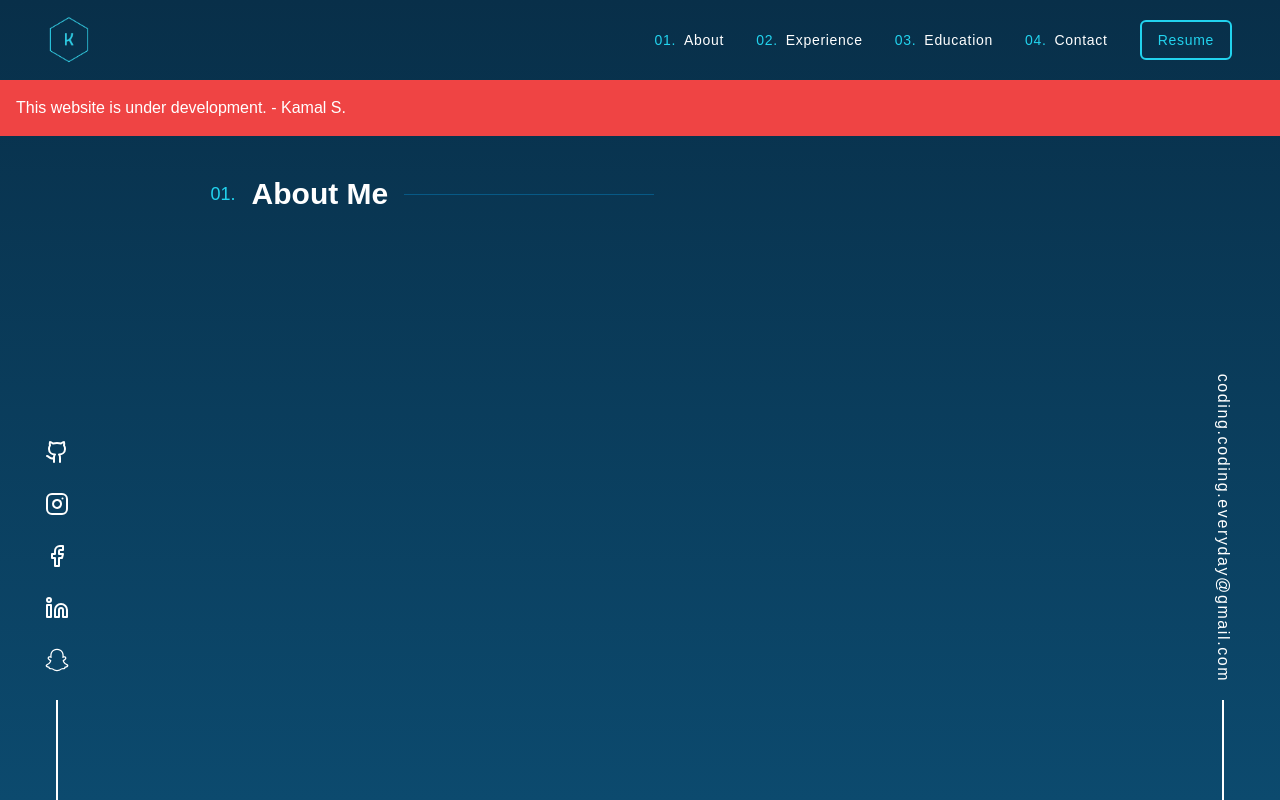
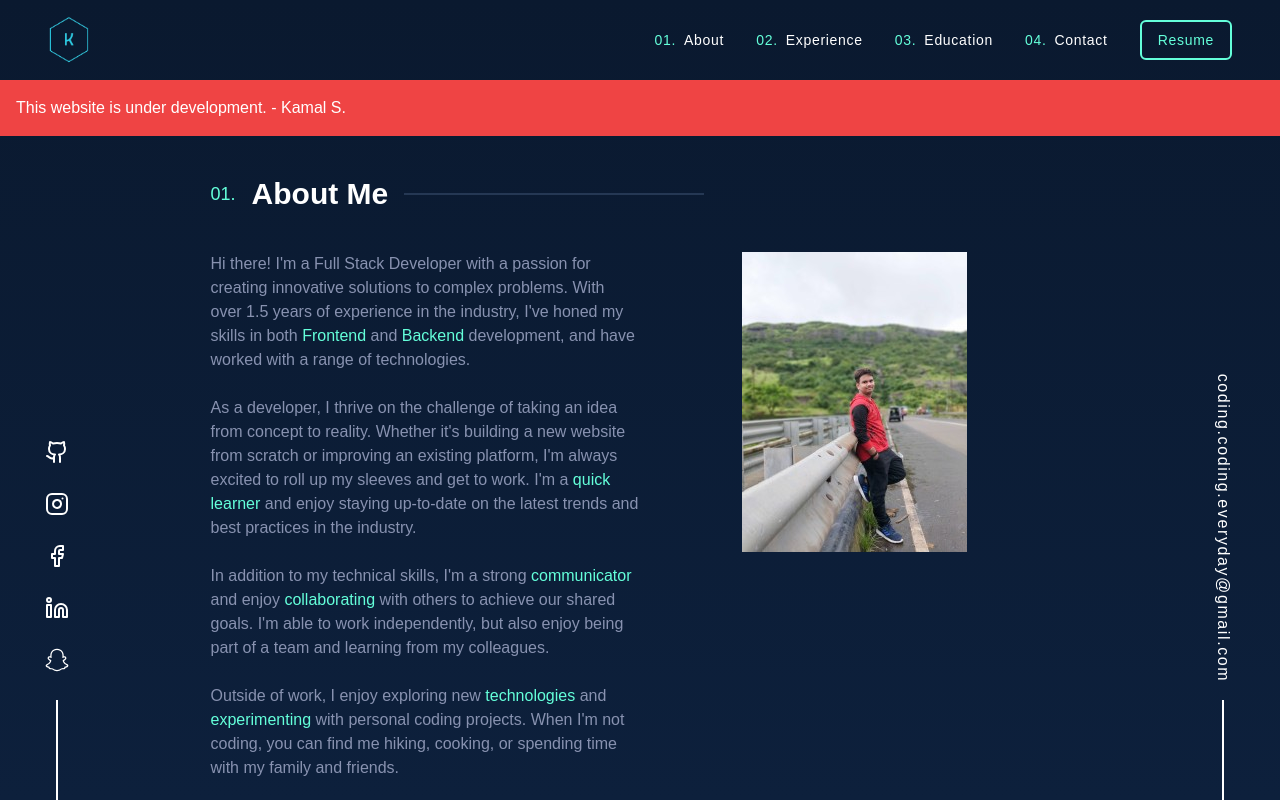
Before and after one commit to haritdheer/harit_site, a React (Vite) app: page / in a window 1280 px wide. Both pictures are taken after a click on the button "Check out my profile!". Built offline with nearby package versions, Linux system fonts and the light colour scheme.

Commit message:
Experience Page (50%)

```diff
--- /dev/null
+++ b/src/components/about_page/about_page_left.jsx
@@ -0,0 +1,15 @@
+import React, { useState } from "react";
+import CustomContainer from "../../containers/customContainer";
+
+const AboutPageLeft = () => {
+  const [text, setText] = useState(
+    "Hi there! I'm a Full Stack Developer with a passion for creating innovative solutions to complex problems. With over 1.5 years of experience in the industry, I've honed my skills in both <span class='text-cyan-400'>Frontend</span> and <span class='text-cyan-400'>Backend</span> development, and have worked with a range of technologies.<br /><br/>As a developer, I thrive on the challenge of taking an idea from concept to reality. Whether it's building a new website from scratch or improving an existing platform, I'm always excited to roll up my sleeves and get to work. I'm a <span class='text-cyan-400'>quick learner</span> and enjoy staying up-to-date on the latest trends and best practices in the industry.<br /><br/>In addition to my technical skills, I'm a strong <span class='text-cyan-400'>communicator</span> and enjoy <span class='text-cyan-400'>collaborating</span> with others to achieve our shared goals. I'm able to work independently, but also enjoy being part of a team and learning from my colleagues.<br /><br/>Outside of work, I enjoy exploring new <span class='text-cyan-400'>technologies</span> and <span class='text-cyan-400'>experimenting</span> with personal coding projects. When I'm not coding, you can find me hiking, cooking, or spending time with my family and friends."
+  );
+  return (
+    <CustomContainer className={"w-1/2"}>
+      <p dangerouslySetInnerHTML={{ __html: text }}></p>
+    </CustomContainer>
+  );
+};
+
+export default AboutPageLeft;
--- /dev/null
+++ b/src/components/about_page/about_page_right.jsx
@@ -0,0 +1,15 @@
+import React from "react";
+import CustomContainer from "../../containers/customContainer";
+import Photo from "../../assets/Photo.jpg";
+import "./style.css";
+
+const AboutPageRight = () => {
+  return (
+    <CustomContainer className={"flex w-1/2 justify-center items-start"}>
+      <img src={Photo} />
+      {/* <div className="wrapper_outline"></div> */}
+    </CustomContainer>
+  );
+};
+
+export default AboutPageRight;
--- a/src/components/about_page/index.jsx
+++ b/src/components/about_page/index.jsx
@@ -1,8 +1,18 @@
 import React from "react";
 import PageHeader from "../page_header";
+import CustomContainer from "../../containers/customContainer";
+import AboutPageLeft from "./about_page_left";
+import AboutPageRight from "./about_page_right";
 
 const Aboutpage = () => {
-  return <PageHeader heading={"About Me"} headingId="01"></PageHeader>;
+  return (
+    <PageHeader heading={"About Me"} headingId="01">
+      <CustomContainer className={"flex"}>
+        <AboutPageLeft />
+        <AboutPageRight />
+      </CustomContainer>
+    </PageHeader>
+  );
 };
 
 export default Aboutpage;
--- /dev/null
+++ b/src/components/about_page/style.css
@@ -0,0 +1,35 @@
+.wrapper {
+    background: #64FFDA;
+    opacity: 1;
+    border-radius: 5px;
+    background-repeat: no-repeat;
+    background-size: cover;
+    background-position: center;
+}
+
+/* .wrapper:hover {
+    position: relative;
+    bottom: 25px;
+    right: 15px;
+    background: none;
+    height: 300px;
+    width: 300px;
+    z-index: 20;
+}
+
+.wrapper_outline {
+    bottom: 150px;
+    right: 325px;
+    border: 3px solid #64FFDA;
+    height: 300px;
+    width: 300px;
+    z-index: 10;
+    background-color: transparent;
+}
+
+.wrapper_outline:hover {
+    position: relative;
+    bottom: 130px;
+    right: 305px;
+    z-index: 10;
+} */
--- a/src/components/custom_alert/customAlert.jsx
+++ b/src/components/custom_alert/customAlert.jsx
@@ -17,7 +17,7 @@ const CustomAlert = ({ message, type, onClose }) => {
     <div className={alertClasses}>
       <div className="container mx-auto">
         <div className="flex items-center justify-between">
-          <p>{message}</p>
+          <span>{message}</span>
           {/* TODO: Remaining to configure close button */}
           {/* <button
             className="text-white focus:outline-none"
--- a/src/components/home_page/index.jsx
+++ b/src/components/home_page/index.jsx
@@ -29,7 +29,7 @@ const Homepage = ({ className }) => {
         <CustomTypewriter cursor={true} loop={true} words={data?.designation} />
         .
       </h2>
-      <p className="text-gray-300 w-1/2 text-pretty">{data?.bio}</p>
+      <p className="w-1/2 text-pretty">{data?.bio}</p>
       <CustomButton
         onClick={() => {
           navigate("/about");
--- a/src/components/page_header/index.jsx
+++ b/src/components/page_header/index.jsx
@@ -10,13 +10,15 @@ const PageHeader = ({
   headingId = "00",
 }) => {
   return (
-    <CustomContainer className={classNames(className)}>
+    <CustomContainer
+      className={classNames(className, "flex flex-col gap-y-10")}
+    >
       <h3 className="flex items-center gap-x-4">
         <span className="text-cyan-400 text-lg">{headingId}.</span>
         <span className="font-bold text-3xl">{heading}</span>
-        <CustomLine height={"1"} width={"250"} color={"#075985"} />
+        <CustomLine height={"2"} width={"300"} color={"#253854"} />
       </h3>
-      {children}
+      <CustomContainer className={""}>{children}</CustomContainer>
     </CustomContainer>
   );
 };
--- a/src/index.css
+++ b/src/index.css
@@ -9,3 +9,31 @@
 * {
     font-family: 'Fira Sans', sans-serif;
 }
+
+p {
+    color: #8892B0;
+}
+
+/* Custom Scrollbar */
+/* width */
+::-webkit-scrollbar {
+    width: 2px;
+    scroll-behavior: smooth;
+}
+
+/* Track */
+::-webkit-scrollbar-track {
+    background: #0a192f;
+    border-radius: 10px;
+}
+
+/* Handle */
+::-webkit-scrollbar-thumb {
+    background: #64FFDA;
+    border-radius: 10px;
+}
+
+/* Handle on hover */
+::-webkit-scrollbar-thumb:hover {
+    background: #4ec8ab;
+}
--- a/tailwind.config.js
+++ b/tailwind.config.js
@@ -13,6 +13,11 @@ export default {
       width: {
         "1/8": "10%",
         "7/8": "90%"
+      },
+      colors: {
+        "cyan-400": "#64FFDA",
+        "sky-950": "#0a192f",
+        "sky-900": "#0d203c"
       }
     },
   },
```
Also changed, not shown: src/assets/Photo.jpg (added).
